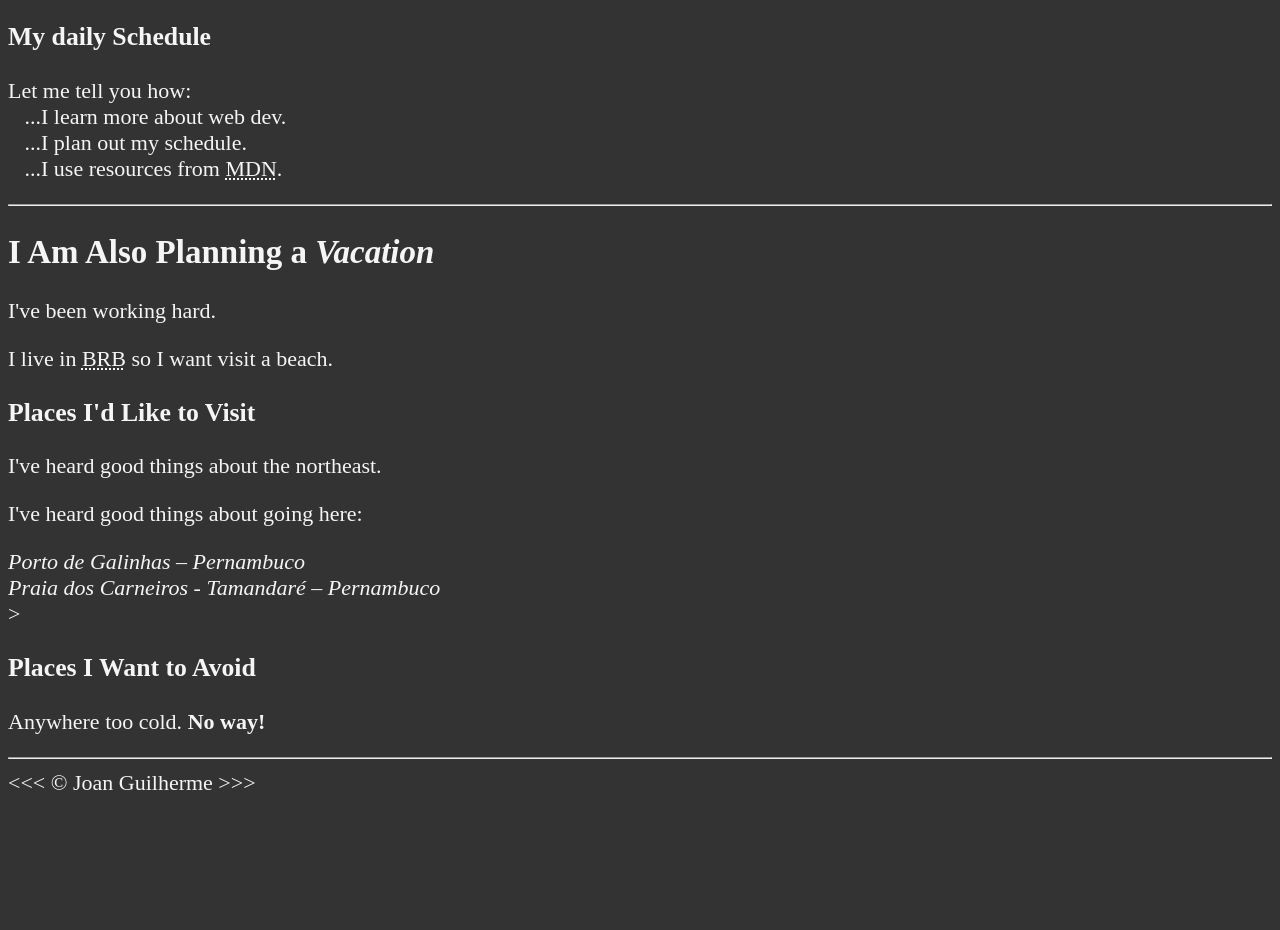
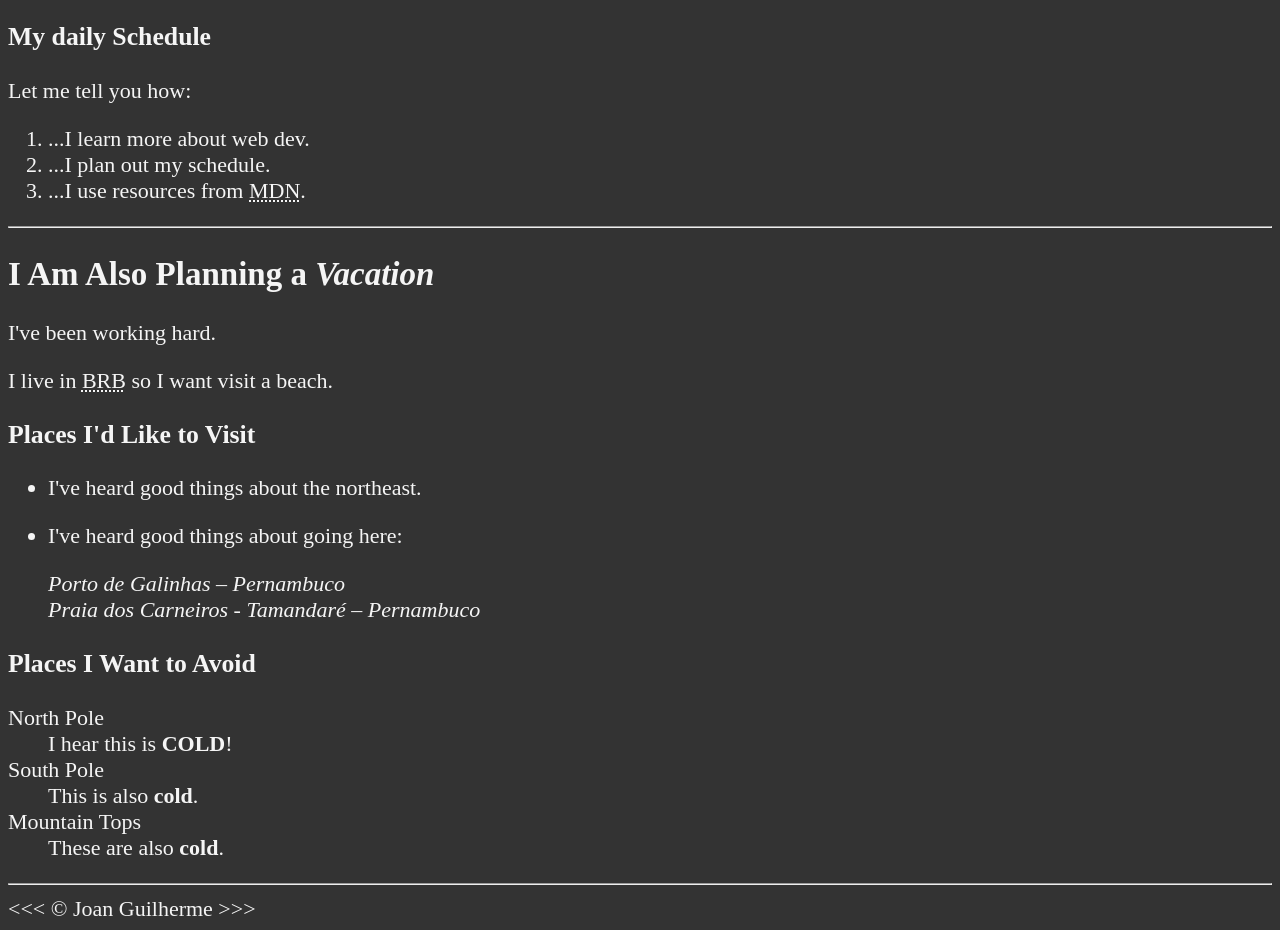
Before and after one commit to JayJjee/HTML-CSS, a plain HTML site: page html-css/exercicios/ex01/index.html in a window 1280 px wide. Shown: the part 233-1163 px from the top of the page. Before the commit the page ends 1037 px from the top, so only its background shows below. Drawn offline with Linux system fonts and the light colour scheme.

Commit message:
Chapter 4.

```diff
--- a/html-css/exercicios/ex01/index.html
+++ b/html-css/exercicios/ex01/index.html
@@ -19,11 +19,12 @@
     <p>This is my first web page.</p>
 
     <h3>My daily Schedule</h3>
-    <p>Let me tell you how:
-        <br>&nbsp;&nbsp;&nbsp;...I learn more about web dev.
-        <br>&nbsp;&nbsp;&nbsp;...I plan out my schedule.
-        <br>&nbsp;&nbsp;&nbsp;...I use resources from <abbr title="Mozilla Developer Network">MDN</abbr>.
-    </p>
+    <p>Let me tell you how:</p>
+    <ol>
+        <li>...I learn more about web dev.</li>
+        <li>...I plan out my schedule.</li>
+        <li>...I use resources from <abbr title="Mozilla Developer Network">MDN</abbr>.</li>
+    </ol>
 
     <hr>
 
@@ -33,18 +34,32 @@
 
 
     <h3>Places I'd Like to Visit</h3>
+    <ul>
+        <li>
             <p>I've heard good things about the northeast.</p>
+        </li>
+        <li>
             <p>I've heard good things about going here:</p>
             <address>
                 Porto de Galinhas – Pernambuco <br>
                 Praia dos Carneiros - Tamandaré – Pernambuco <br>
             </address>
+        </li>
+    </ul>
+    <!-- TODO: Add more places -->
+    <h3>Places I Want to Avoid</h3>
+    <dl>
+        <dt>North Pole</dt>
+        <dd> I hear this is <strong>COLD</strong>!</dd>
 
-    <!-- TODO: Add more places -->>
-    <h3>Places I Want to Avoid</h3>
-    <p>Anywhere too cold. <strong> No way!</strong></p>
+        <dt>South Pole</dt>
+        <dd> This is also <strong>cold</strong>.</dd>
 
+        <dt>Mountain Tops</dt>
+        <dd>These are also <strong>cold</strong>.</dd>
+    </dl>
     <hr>
     &lt;&lt;&lt; &copy; Joan Guilherme &gt;&gt;&gt;
 </body>
+
 </html>
```
Lines whose indentation alone changed are shown as unchanged.
